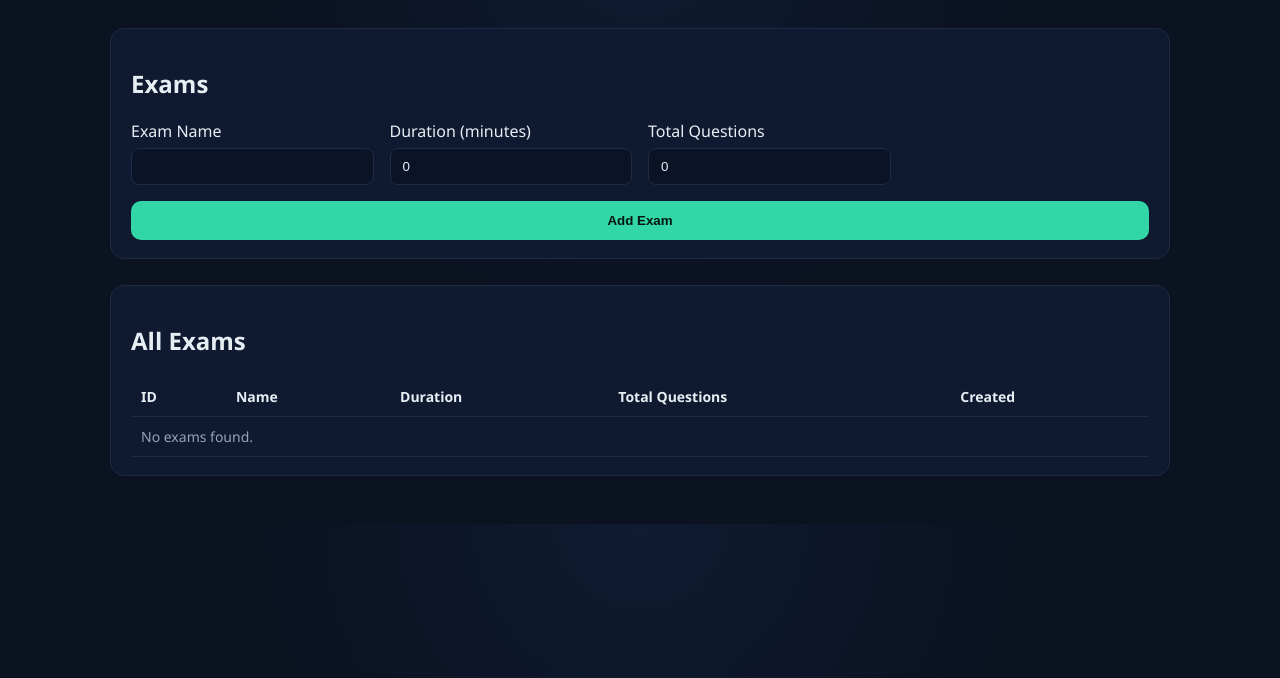
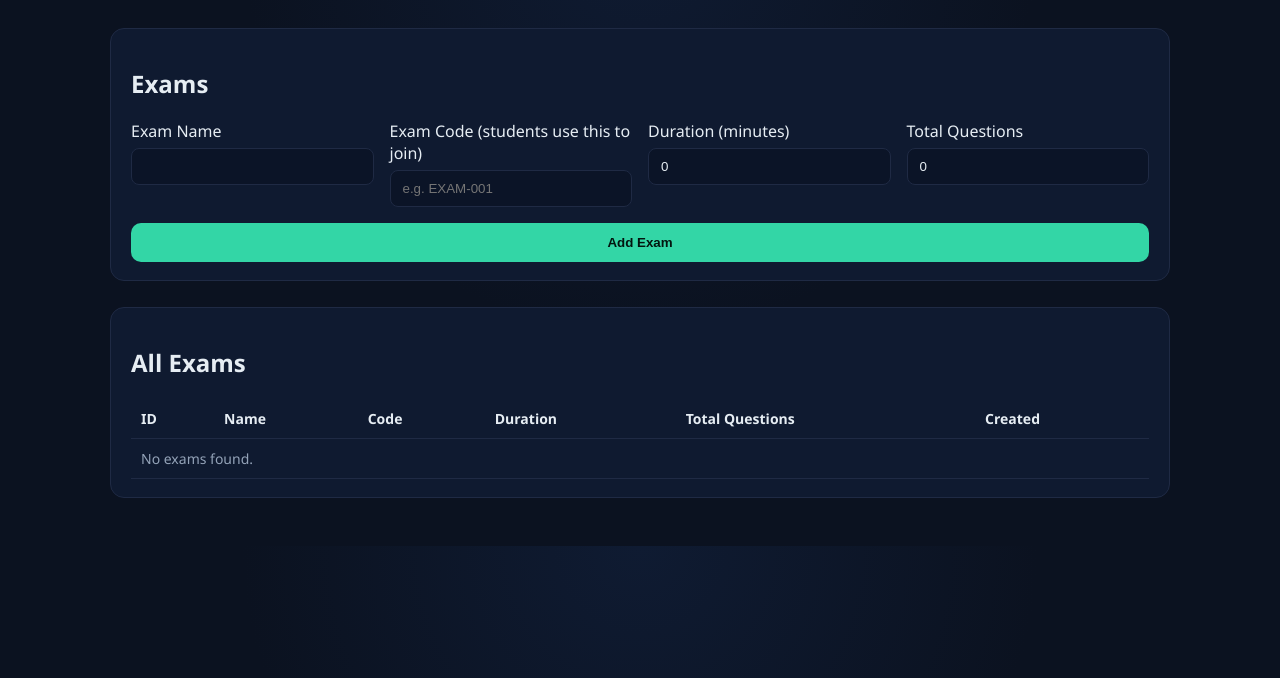
Before and after one commit to abhinavgupta104/backend-of-exam-guardian, a Flask app: page /ui/exams in a window 1280 px wide. Shown: the part 64-742 px from the top of the page. Run offline with Flask 3, Linux system fonts and the light colour scheme; data that the repository does not hold is empty.

Commit message:
Add exam code field to UI form

```diff
--- a/app.py
+++ b/app.py
@@ -695,8 +695,9 @@ def ui_exams():
             name = request.form.get('name', '').strip()
             duration = int(request.form.get('duration', '0') or 0)
             total_questions = int(request.form.get('total_questions', '0') or 0)
+            code = request.form.get('code', '').strip() or None
             if name:
-                add_exam(name=name, duration=duration, total_questions=total_questions)
+                add_exam(name=name, duration=duration, total_questions=total_questions, code=code)
             return redirect(url_for('ui_exams'))
 
         exams = fetch_all('SELECT * FROM exams ORDER BY created_at DESC')
--- a/templates/exams.html
+++ b/templates/exams.html
@@ -6,6 +6,10 @@
       <div class="field">
         <label for="name">Exam Name</label>
         <input id="name" name="name" type="text" required>
+      </div>
+      <div class="field">
+        <label for="code">Exam Code (students use this to join)</label>
+        <input id="code" name="code" type="text" placeholder="e.g. EXAM-001">
       </div>
       <div class="field">
         <label for="duration">Duration (minutes)</label>
@@ -26,6 +30,7 @@
         <tr>
           <th>ID</th>
           <th>Name</th>
+          <th>Code</th>
           <th>Duration</th>
           <th>Total Questions</th>
           <th>Created</th>
@@ -36,13 +41,14 @@
           <tr>
             <td>{{ exam.id }}</td>
             <td>{{ exam.name }}</td>
+            <td>{{ exam.code or '—' }}</td>
             <td>{{ exam.duration }}</td>
             <td>{{ exam.total_questions }}</td>
             <td>{{ exam.created_at }}</td>
           </tr>
         {% else %}
           <tr>
-            <td colspan="5" class="empty">No exams found.</td>
+            <td colspan="6" class="empty">No exams found.</td>
           </tr>
         {% endfor %}
       </tbody>
```
